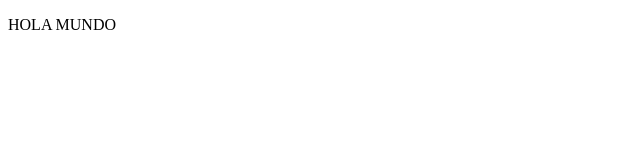
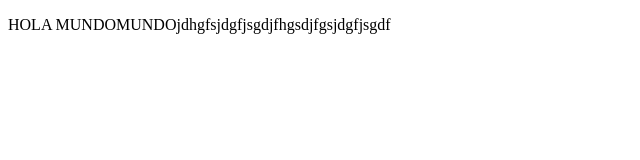
Before and after one commit to JuanPabloSG97/Pruebahtml, a plain HTML site: page index.html in a window 1280 px wide. Shown: the whole page, without its empty margins (0-640 px from the left). Drawn offline with Linux system fonts and the light colour scheme.

Commit message:
cambios 2

```diff
--- a/index.html
+++ b/index.html
@@ -9,7 +9,8 @@
 
 <body>
     <header>
-        <P>HOLA MUNDO</P>
+        <P>HOLA MUNDOMUNDOjdhgfsjdgfjsgdjfhgsdjfgsjdgfjsgdf</P>
+
     </header>
 </body>
 </html>
```
